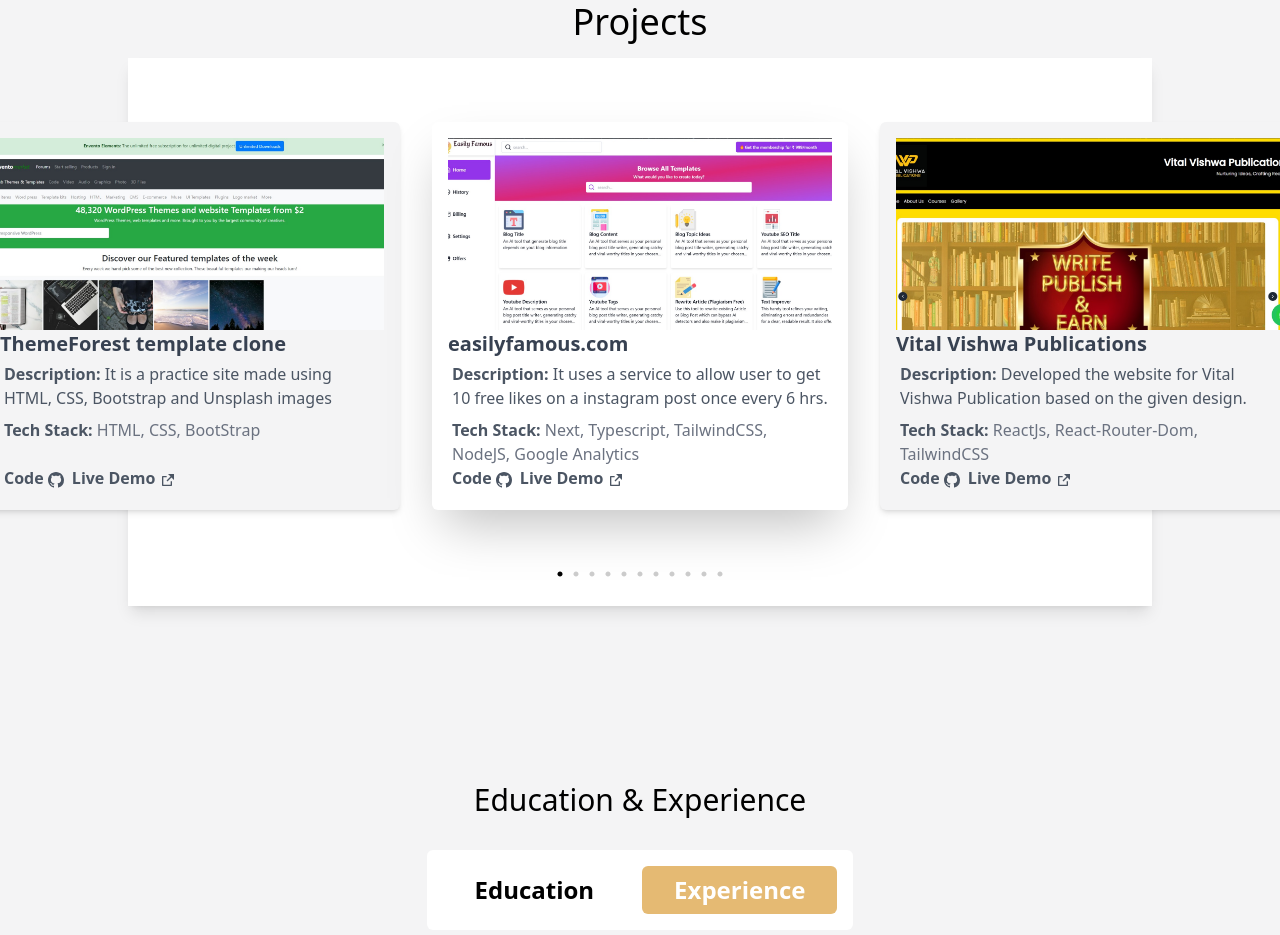
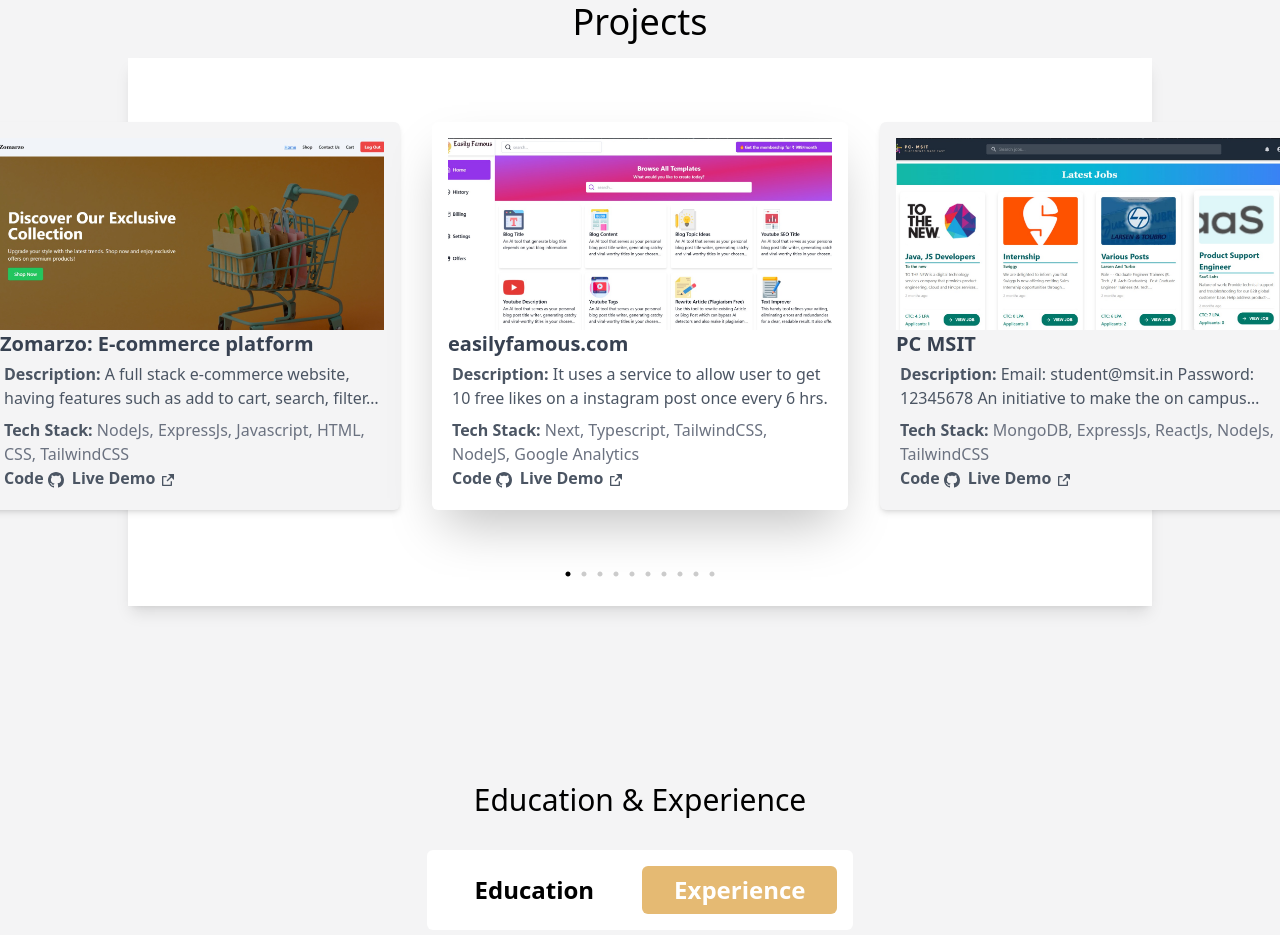
Before and after one commit to Yuvraj883/Yuvis-Portfolio, a React (Create React App) app: page / in a window 1280 px wide. Shown: the part 1740-2675 px from the top of the page. Built offline with nearby package versions, Linux system fonts and the light colour scheme.

Commit message:
Reordered projects:

```diff
--- a/src/Components/ProjectsArray.js
+++ b/src/Components/ProjectsArray.js
@@ -8,9 +8,51 @@
      live:'https://easilyfamous.com/'
 
     },
+    {
+      id: 8,
+      coverImg: '../images/PC-msit.png',
+      title: 'PC MSIT',
+      description: `Email: student@msit.in Password: 12345678
+      An initiative to make the on campus placement process easy and more accessible for the students of MSIT. Has admin panel as well for the Training Placement Officer.`,
+      techstack: 'MongoDB, ExpressJs, ReactJs, NodeJs, TailwindCSS ',
+      github: 'https://github.com/Yuvraj883/placement-cell',
+      live: 'https://placement-cell-iczn.onrender.com/home'
 
+  },
+
+
+{
+  id: 2,
+  coverImg: '../images/Blogify.png',
+  title: 'Blogify',
+  description: 'Blog app dedicated to posting Javascript related blogs. Has a login/signup and token based authentication system.',
+  techstack: 'MongoDB, Nodejs, ExpressJs, Ejs',
+  github: 'https://github.com/Yuvraj883/Blog-app',
+  live: 'https://js-world-navy.vercel.app/'
+
+},
+{
+  id: 11,
+  coverImg: '../images/cryptoTracker.jpeg',
+  title: 'Crypto Tracker',
+  description: 'This site lists the prices and other details of some of the most popular cryptos, also has the search functionality.',
+  techstack: 'ReactJs, TailwindCSS, CoinGecko API, fetchAPI',
+  github: 'https://github.com/Yuvraj883/Crypto-Tracker',
+  live: 'https://yuvis-crypto-tracker.netlify.app/'
+
+},
+{
+  id: 6,
+  coverImg: '../images/whiteBoard.jpeg',
+  title: 'White Board',
+  description: 'It is a white board made using Canvas API, can be used for teaching students by drawing shapes and figures.',
+  techstack: 'HTML, CSS, JS, Canva',
+  github: 'https://github.com/Yuvraj883/LinkedInJsChallenge2',
+  live: 'https://yuvis-whiteboard.netlify.app/'
+
+},
     {
-      id: 11,
+      id: 19,
       coverImg: '../images/VishwaPublication.jpeg',
       title: 'Vital Vishwa Publications',
       description: 'Developed the website for Vital Vishwa Publication based on the given design.',
@@ -18,6 +60,7 @@
       github: 'https://github.com/Yuvraj883/Vishwa-Publication',
       live: 'https://vitalvishwapublications.netlify.app/'
     },
+
     {
         id: 10,
         coverImg: '../images/Nuloyal.jpeg',
@@ -29,50 +72,9 @@
 
     },
 
-    {
-        id: 9,
-        coverImg: '../images/Zomarzo.png',
-        title: 'Zomarzo: E-commerce platform',
-        description: 'A full stack e-commerce website, having features such as add to cart, search, filter, checkout, authentication etc. ',
-        techstack: 'NodeJs, ExpressJs, Javascript, HTML, CSS, TailwindCSS',
-        github: 'https://github.com/Yuvraj883/XArterian',
-        live: 'https://zamazor-xarterian.netlify.app/'
-
-    },
 
 
-    {
-        id: 8,
-        coverImg: '../images/PC-msit.png',
-        title: 'PC MSIT',
-        description: `Email: student@msit.in Password: 12345678
-        An initiative to make the on campus placement process easy and more accessible for the students of MSIT. Has admin panel as well for the Training Placement Officer.`,
-        techstack: 'MongoDB, ExpressJs, ReactJs, NodeJs, TailwindCSS ',
-        github: 'https://github.com/Yuvraj883/placement-cell',
-        live: 'https://placement-cell-iczn.onrender.com/home'
 
-    },
-    {
-      id: 11,
-      coverImg: '../images/cryptoTracker.jpeg',
-      title: 'Crypto Tracker',
-      description: 'This site lists the prices and other details of some of the most popular cryptos, also has the search functionality.',
-      techstack: 'ReactJs, TailwindCSS, CoinGecko API, fetchAPI',
-      github: 'https://github.com/Yuvraj883/Crypto-Tracker',
-      live: 'https://yuvis-crypto-tracker.netlify.app/'
-
-  },
-
-    {
-        id: 6,
-        coverImg: '../images/whiteBoard.jpeg',
-        title: 'White Board',
-        description: 'It is a white board made using Canvas API, can be used for teaching students by drawing shapes and figures.',
-        techstack: 'HTML, CSS, JS, Canva',
-        github: 'https://github.com/Yuvraj883/LinkedInJsChallenge2',
-        live: 'https://yuvis-whiteboard.netlify.app/'
-
-    },
 
     {
         id: 5,
@@ -84,36 +86,8 @@
         live: 'https://convrt-txt-to-speech.netlify.app/'
 
     },
-    // {
-    //     id: 4,
-    //     coverImg: './images/PasswordGenerator.jpeg',
-    //     title: 'Unique Password Generator',
-    //     description: 'It is a random password generator, which generates unique 15 characters long password using JS.',
-    //     techstack: 'HTML, CSS, JS',
-    //     github: 'https://github.com/Yuvraj883/Password-Generator',
-    //     live: 'https://newpasswordgenerator.netlify.app/'
 
-    // },
 
-    {
-        id: 3,
-        coverImg: '../images/TaskManager.jpeg',
-        title: 'Task Manager',
-        description: 'It is a practice website made while learning VueJS, it usage the local storage of the browser to store data.',
-        techstack: 'VueJs, LocalStorage',
-        github: 'https://github.com/Yuvraj883/Task-Manager',
-        live: 'https://github.com/Yuvraj883/Task-Manager'
-    },
-    {
-        id: 2,
-        coverImg: '../images/Blogify.png',
-        title: 'Blogify',
-        description: 'Blog app dedicated to posting Javascript related blogs. Has a login/signup and token based authentication system.',
-        techstack: 'MongoDB, Nodejs, ExpressJs, Ejs',
-        github: 'https://github.com/Yuvraj883/Blog-app',
-        live: 'https://js-world-navy.vercel.app/'
-
-    },
      {
         id: 1,
         coverImg: '../images/WebTemplate.jpeg',
@@ -124,7 +98,16 @@
         live: 'https://yuvraj883.github.io/Web-Template/'
 
     },
+    {
+      id: 9,
+      coverImg: '../images/Zomarzo.png',
+      title: 'Zomarzo: E-commerce platform',
+      description: 'A full stack e-commerce website, having features such as add to cart, search, filter, checkout, authentication etc. ',
+      techstack: 'NodeJs, ExpressJs, Javascript, HTML, CSS, TailwindCSS',
+      github: 'https://github.com/Yuvraj883/XArterian',
+      live: 'https://zamazor-xarterian.netlify.app/'
 
+  },
 
 
 ]
```
